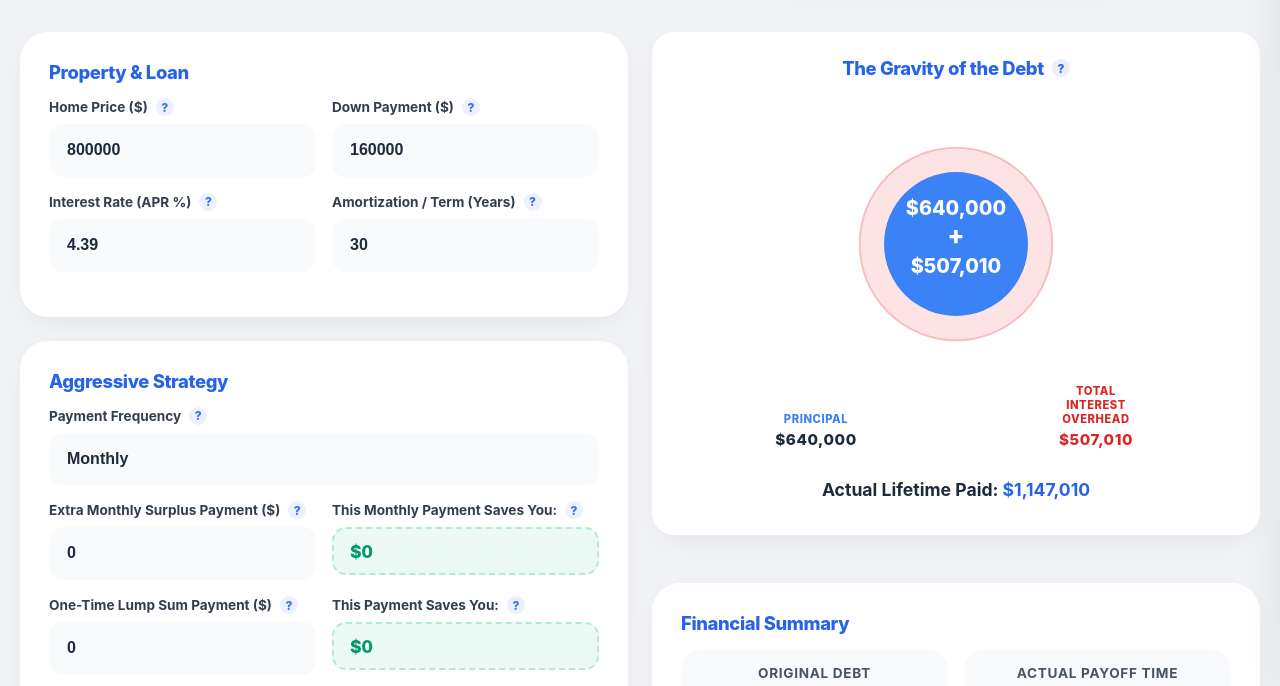
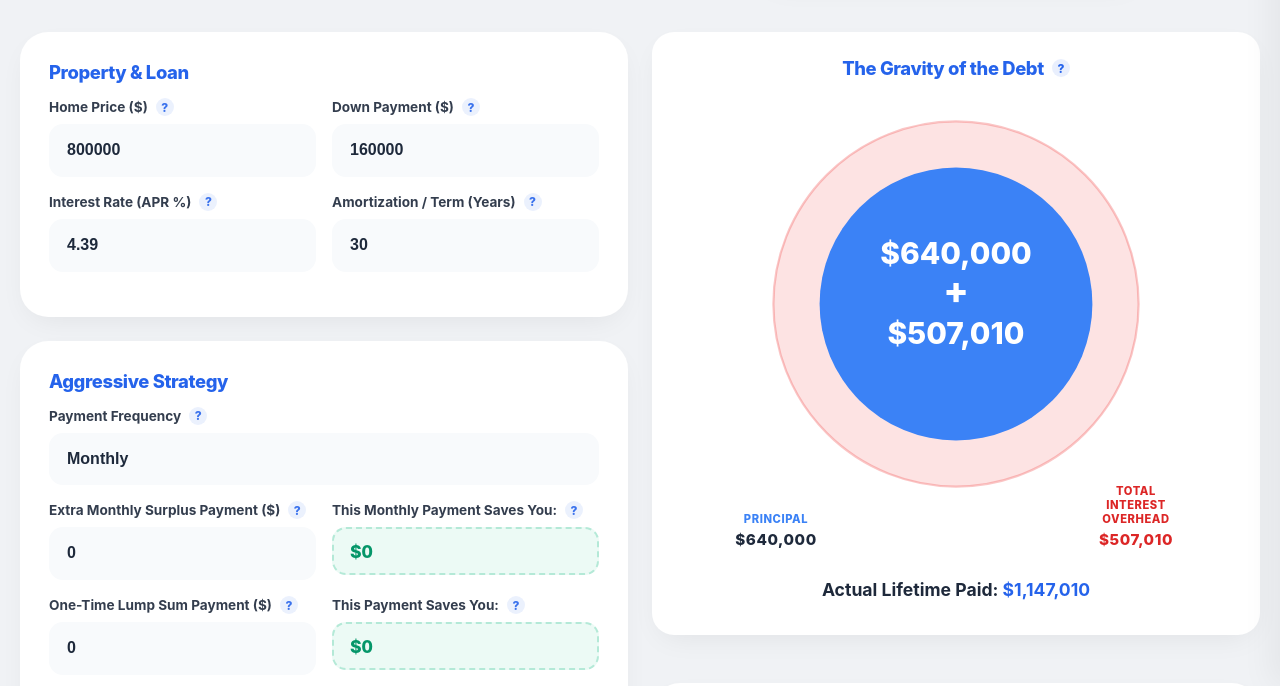
Before and after one commit to RichardMalo/TrueMortgageV3, a website built with Vite: page index.html in a window 1280 px wide. Shown: the part 114-800 px from the top of the page. Built offline with nearby package versions, Linux system fonts and the light colour scheme; animation ran at ten frames a second; what plotly.js-basic-dist would draw is missing.

Commit message:
style: increase size of concentric circles in Gravity of the Debt visualization

```diff
--- a/index.html
+++ b/index.html
@@ -1232,14 +1232,14 @@
                     opacity="0.3"
                   ></circle>
 
-                  <circle cx="50" cy="50" r="20" fill="#3b82f6"></circle>
+                  <circle cx="50" cy="50" r="31" fill="#3b82f6"></circle>
 
                   <text
                     id="svg-inner-principal"
                     x="50"
-                    y="42"
+                    y="41"
                     text-anchor="middle"
-                    font-size="5.5"
+                    font-size="6.8"
                     font-weight="800"
                     fill="white"
                   >
@@ -1249,7 +1249,7 @@
                     x="50"
                     y="50"
                     text-anchor="middle"
-                    font-size="7"
+                    font-size="8.5"
                     font-weight="800"
                     fill="white"
                   >
@@ -1258,9 +1258,9 @@
                   <text
                     id="svg-inner-markup"
                     x="50"
-                    y="58"
+                    y="59"
                     text-anchor="middle"
-                    font-size="5.5"
+                    font-size="6.8"
                     font-weight="800"
                     fill="white"
                   >
--- a/src/css/main.css
+++ b/src/css/main.css
@@ -744,8 +744,8 @@ input:focus-visible,
   flex-direction: column;
   align-items: center;
   width: 100%;
-  max-width: 360px;
-  margin-top: -30px;
+  max-width: 440px;
+  margin-top: -10px;
   margin-bottom: 10px;
 }
 
@@ -1214,8 +1214,8 @@ body.mode-loan .cc-only {
     max-width: 200px;
   }
   .dynamic-concentric-stack {
-    max-width: 310px;
-    margin-top: -20px;
+    max-width: 360px;
+    margin-top: -10px;
   }
 
   .stack-wrapper {
--- a/src/js/index.ts
+++ b/src/js/index.ts
@@ -306,7 +306,7 @@ const calculate = (e?: Event) => {
 
   const totalActualLifetimePaidToBank = actData.summary.totalInterest + principalBorrowAmount;
 
-  const blueprintRadius = 20;
+  const blueprintRadius = 31;
   const costPowerFactor =
     principalBorrowAmount > 0 ? totalActualLifetimePaidToBank / principalBorrowAmount : 1;
   const maxAllowedRadius = 48;
```
